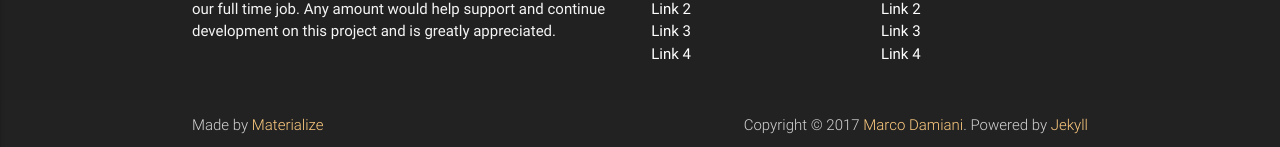
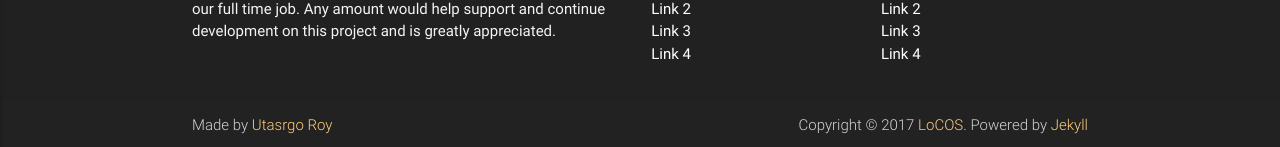
Before and after one commit to locosbd/locosbd.github.io, a Jekyll site: the page built from index.md, in a window 1280 px wide and 900 px high, scrolled down 649 px. Shown: the part 750-897 px from the top of the window. Built offline with Jekyll 4.4.1, drawn with Linux system fonts in a browser that asks for light colours.

Commit message:
changed footer copyright text

```diff
--- a/_includes/footer.html
+++ b/_includes/footer.html
@@ -28,9 +28,9 @@
     <div class="footer-copyright">
         <div class="container">
             <div>
-                Made by <a target="_blank" class="orange-text text-lighten-3" href="http://materializecss.com">Materialize</a>
+                Made by <a target="_blank" class="orange-text text-lighten-3" href="https://utasrgo.me">Utasrgo Roy</a>
                 <span style="text-align: right; float: right">
-                Copyright © 2017 <a href="http://www.panoramedia.it" class="orange-text text-lighten-3">Marco Damiani</a>. Powered by <a target="_blank" href="http://jekyllrb.com/" class="orange-text text-lighten-3">Jekyll</a>
+                Copyright © 2017 <a href="http://www.panoramedia.it" class="orange-text text-lighten-3">{{ site.title }}</a>. Powered by <a target="_blank" href="http://jekyllrb.com/" class="orange-text text-lighten-3">Jekyll</a>
                 </span>
             </div>
         </div>
```
